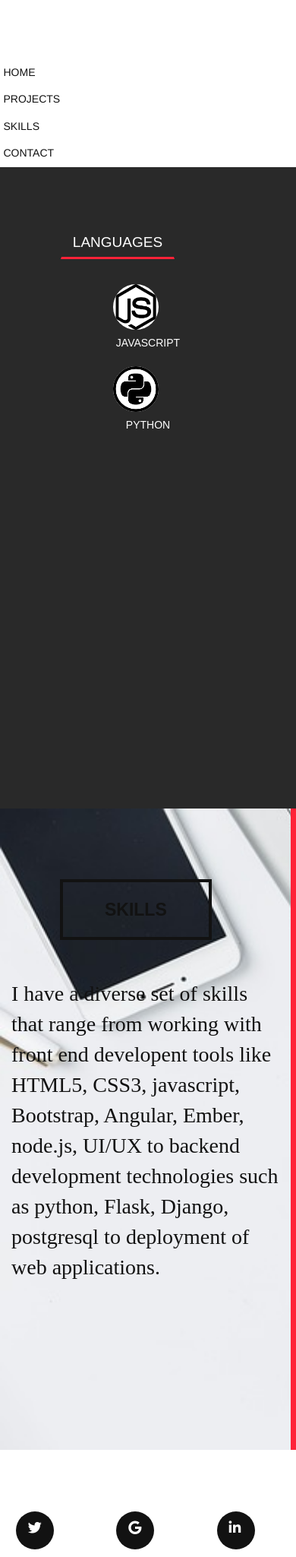
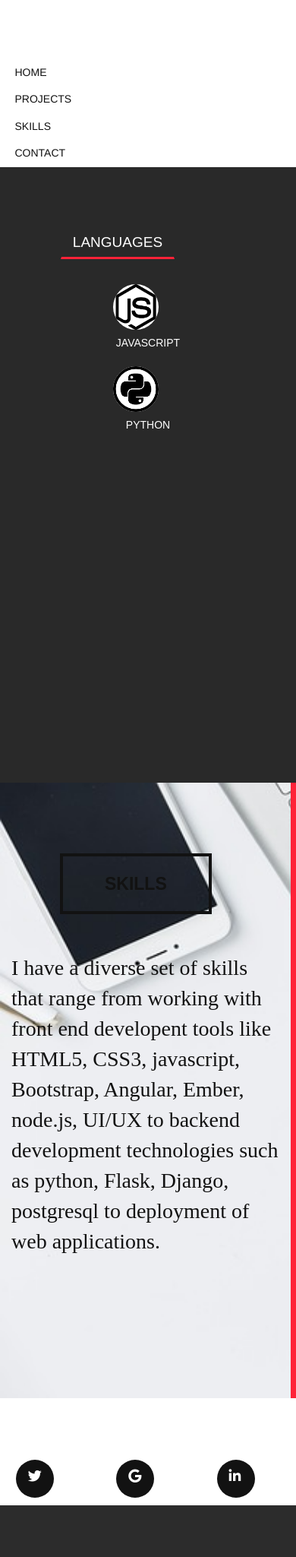
Before and after one commit to nevooronni/dev_porfolio, a PHP site: page /skills.html in a window 390 px wide. Shown: the whole page at 76% size. After the commit the page ends 1981 px from the top, so only its background shows below. Run offline with PHP 8.4, Linux system fonts and the light colour scheme; some libraries are stand-ins or nearby versions.

Commit message:
added responsivity

```diff
--- a/css/style.css
+++ b/css/style.css
@@ -35,7 +35,7 @@
 #devdev {
   padding-top: 20%;
   background-color: #292929;
-  height: 100vh;
+  height: 810px;
   font-family: 'Montserrat', sans-serif;
   display: none;
 }
@@ -57,7 +57,7 @@
   background-image: url("../img/white3.jpg");
   background-repeat: none;
   background-size: cover;
-  height: 100vh;
+  height: 810px;
   font-family: 'Montserrat', sans-serif;
   border-right-style: solid;
   border-right-color: #ff2238;
--- a/skills.html
+++ b/skills.html
@@ -37,26 +37,29 @@
   <body>
   <div class="container-fluid">
     <div class="row">
-      <div class="col-md-2" id="sidebar">
+      <div class="col-md-2 col-sm-12 col-xs-12" id="sidebar">
         <div class="row">
-          <div>
-
+          <div class="col-md-12 col-sm-12 col-xs-12">
+            <a href="home.html" class="black"><h5 class="black">HOME</h5></a>
           </div>
         </div>
         <div class="row">
-          <a href="home.html" class="black"><h5 class="black">HOME</h5></a>
+          <div class="col-md-12">
+            <a href="portfolio.html" class="black"><h5 class="black">PROJECTS</h5></a>
+          </div>
         </div>
         <div class="row">
-          <a href="portfolio.html" class="black"><h5 class="black">PROJECTS</h5></a>
+          <div class="col-md-12">
+            <a href="skills.html" class="black"><h5 class="black">SKILLS</h5></a>
+          </div>
         </div>
         <div class="row">
-          <a href="skills.html" class="black"><h5 class="black">SKILLS</h5></a>
-        </div>
-        <div class="row">
-          <a href="contact.html" class="black"><h5 class="black">CONTACT</h5></a>
+          <div class="col-md-12">
+            <a href="contact.html" class="black"><h5 class="black">CONTACT</h5></a>
+          </div>
         </div>
       </div>
-      <div class="col-md-2" id="devdev">
+      <div class="col-md-2 col-sm-12 col-xs-12" id="devdev">
         <div class="row downer">
           <div class="col-md-2 col-sm-4 col-xs-2">
           </div>
@@ -70,35 +73,8 @@
           <div class="col-md-2 col-sm-2 col-xs-2">
           </div>
         </div>
-        <!-- <div class="row downer">
-          <div class="col-md-2">
-          </div>
-          <div class="col-md-8">
-
-          </div>
-          <div class="col-md-2">
-          </div>
-        </div>
-        <div class="row downer">
-          <div class="col-md-2">
-          </div>
-          <div class="col-md-8">
-
-          </div>
-          <div class="col-md-2">
-          </div>
-        </div>
-        <div class="row downer">
-         <div class="col-md-2">
-          </div>
-          <div class="col-md-8">
-
-          </div>
-          <div class="col-md-2">
-          </div>
-        </div> -->
       </div>
-      <div class="col-md-7" id="description3">
+      <div class="col-md-7 col-sm-12 col-xs-12" id="description3">
         <div class="row" id="portrow">
           <div class="col-md-4 col-sm-4 col-xs-2">
           </div>
@@ -117,7 +93,7 @@
           </div>
         </div>
       </div>
-      <div class="col-md-1" id="iconsocial2">
+      <div class="col-md-1 col-sm-12 col-xs-12" id="iconsocial2">
         <div class="row" id="doubledown">
           <div class="col-md-12 col-xs-4 mddd">
             <span class="social2" id="s1"><a href=""><i class="fa fa-twitter"></i></a></span>
```
